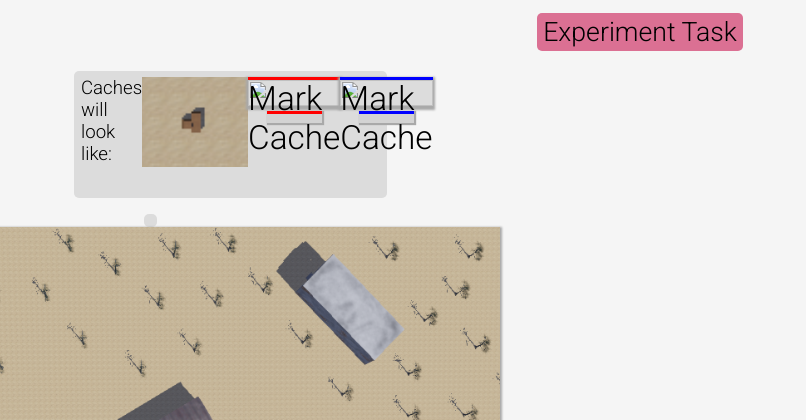
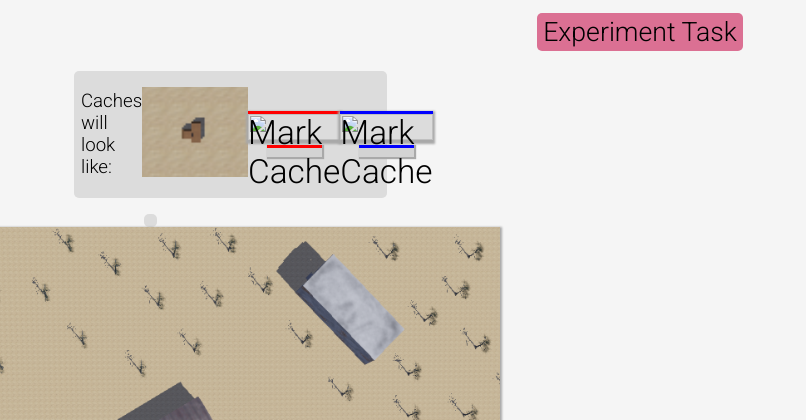
Before and after one commit to gt-rail-internal/dcist-modeling-human-traits-trial-environment, a Flask app: template server/templates/simenv/stage.html in a window 1280 px wide. Shown: the top 420 px of the page, without its empty margins (0-806 px from the left). Run offline with Flask 2, Linux system fonts and the light colour scheme; the template is opened without the code that fills it, so the values that code supplies are empty.

```diff
--- a/server/templates/simenv/stage.html
+++ b/server/templates/simenv/stage.html
@@ -30,7 +30,7 @@
 
     <div style="display: flex; justify-content: space-between;">
         <div class="side-panel" id="left-panel">
-            <div class="instructions grey-instructions" id="instructions-giveup" style="margin-left: 1%; display: flex; flex-direction: row; justify-content: space-between;">
+            <div class="instructions grey-instructions" id="instructions-giveup" style="margin-left: 1%; display: flex; flex-direction: row; justify-content: space-between; align-items: center;">
                 <div>Caches will look like:</div>
                 <div><img height=".1vh" src="{{url_for('static', filename='simenv/img/cache_view.png')}}" /></div>
             <div class="cam-container">
```
